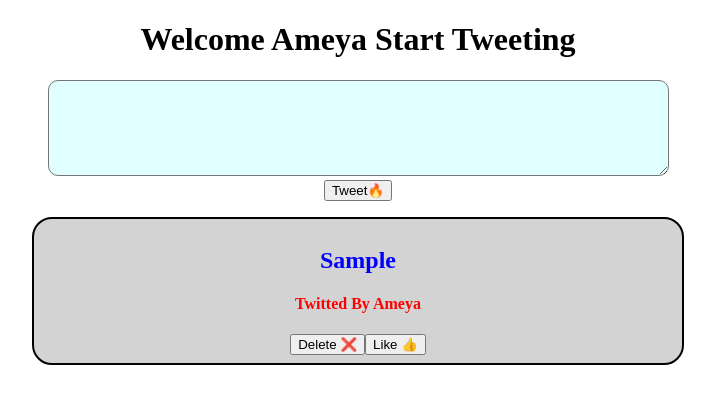
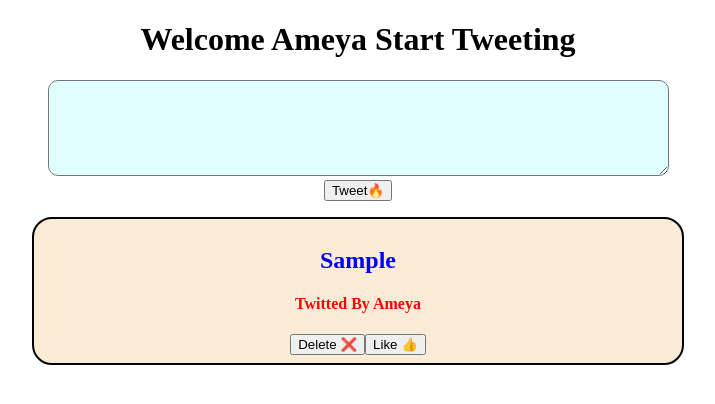
Before and after one commit to ameya-6964/simple-tweet-app, a React (Create React App) app: page / in a window 1280 px wide. Both pictures are taken after typing "Sample" into the empty fields and a click on the button "Tweet🔥". Shown: the top 404 px of the page, without its empty margins (282-997 px from the left). Built offline with nearby package versions, Linux system fonts and the light colour scheme.

Commit message:
Chnaged Background Color

```diff
--- a/src/components/Tweet.js
+++ b/src/components/Tweet.js
@@ -4,7 +4,7 @@ import '../App.css';
 const Tweet = ({name, tweet,tweets,setTweets }) => {
 const t = {color:'blue'}
 const h = {color:'red'}
-const background ={background:'lightgrey'}
+const background ={background:'antiquewhite'}
 
   //! For Deleting Tweet
 
```
